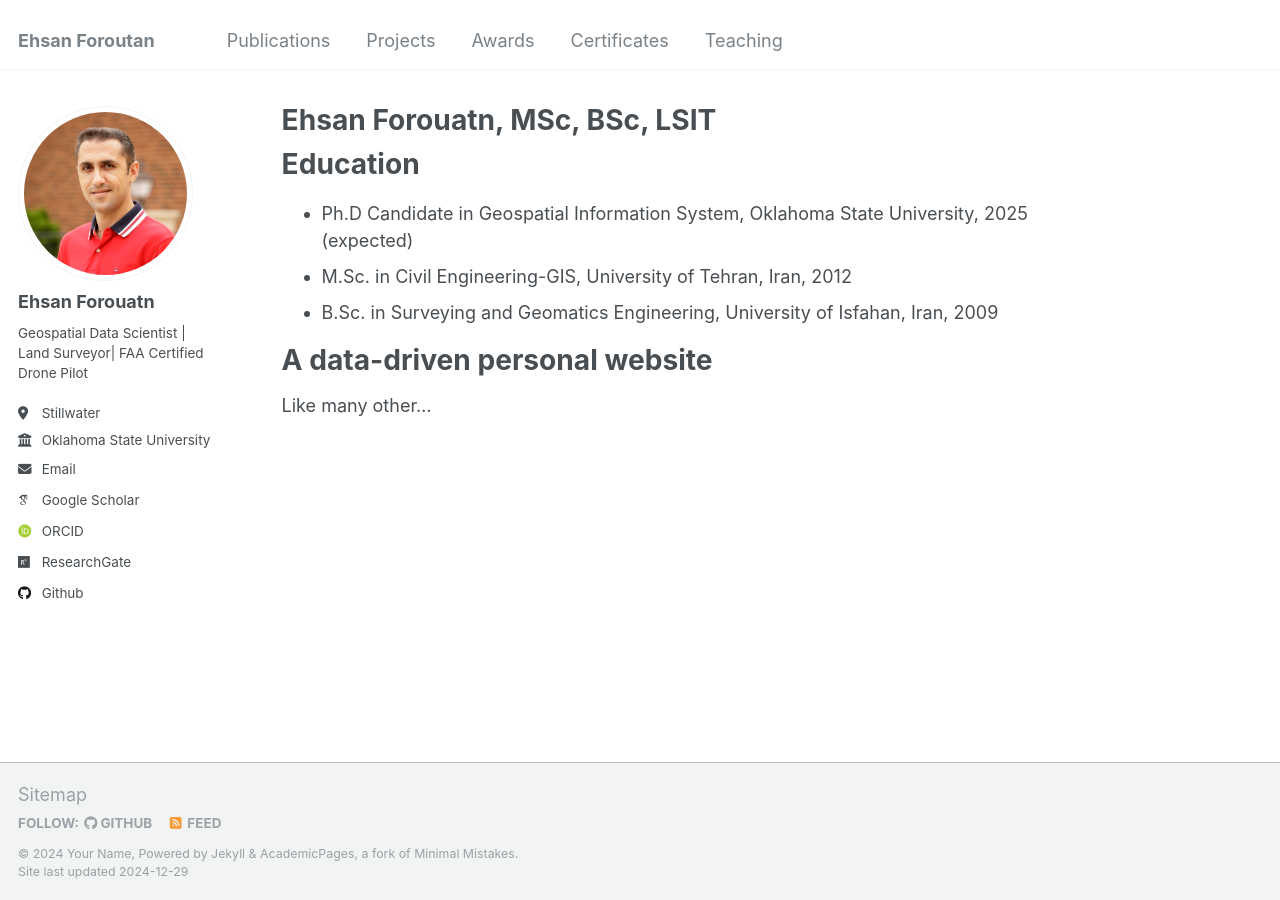
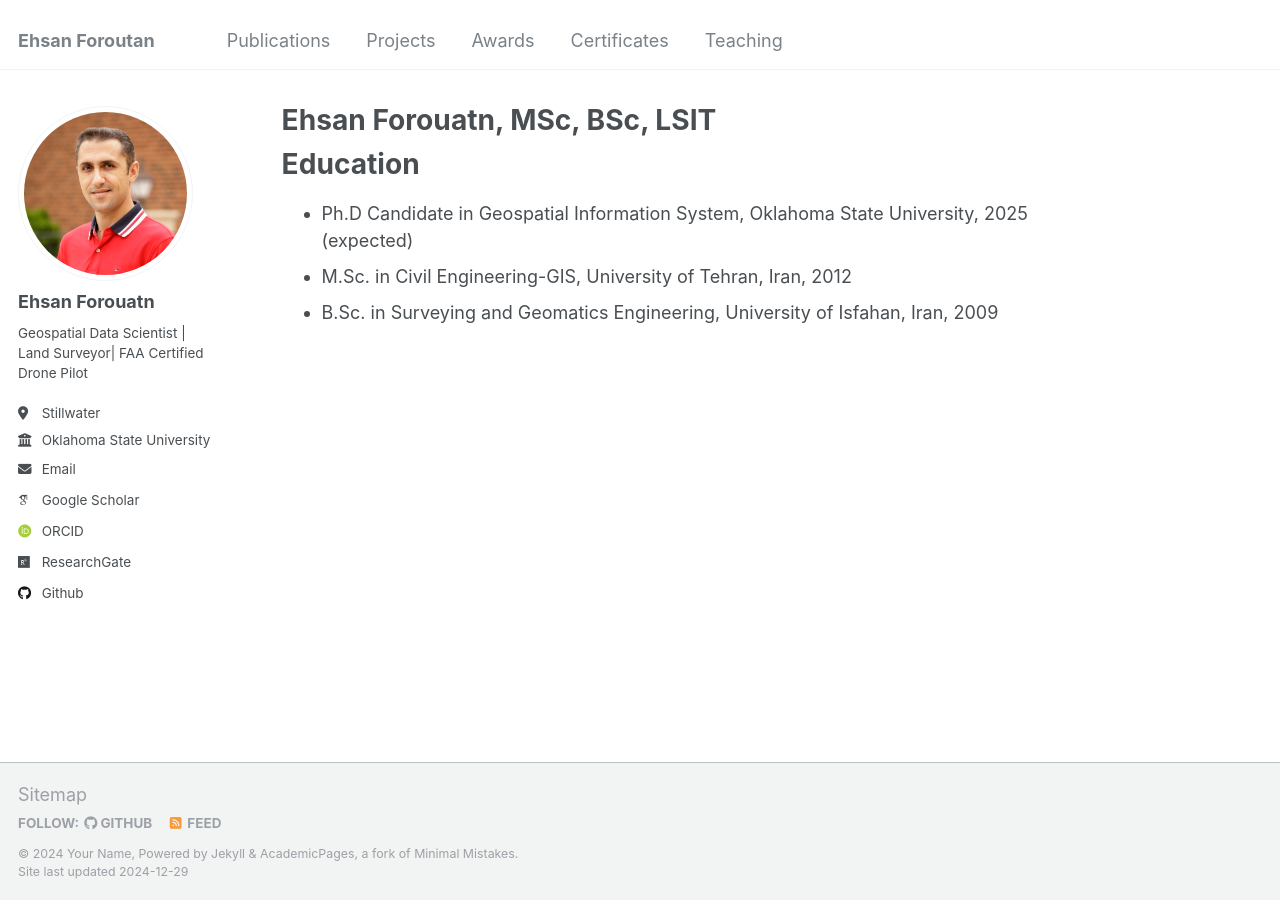
Before and after one commit to eforoutan/eforoutan.github.io, a Jekyll site: the page built from _pages/about.md, in a window 1280 px wide. Built offline with Jekyll 4.4.1, drawn with Linux system fonts in a browser that asks for light colours; some web fonts are replaced.

Commit message:
Update about.md

```diff
--- a/_pages/about.md
+++ b/_pages/about.md
@@ -11,8 +11,3 @@ Education
 * Ph.D Candidate in Geospatial Information System, Oklahoma State University, 2025 (expected)
 * M.Sc. in Civil Engineering-GIS, University of Tehran, Iran, 2012
 * B.Sc. in Surveying and Geomatics Engineering, University of Isfahan, Iran, 2009
-
-
-A data-driven personal website
-======
-Like many other...
```
